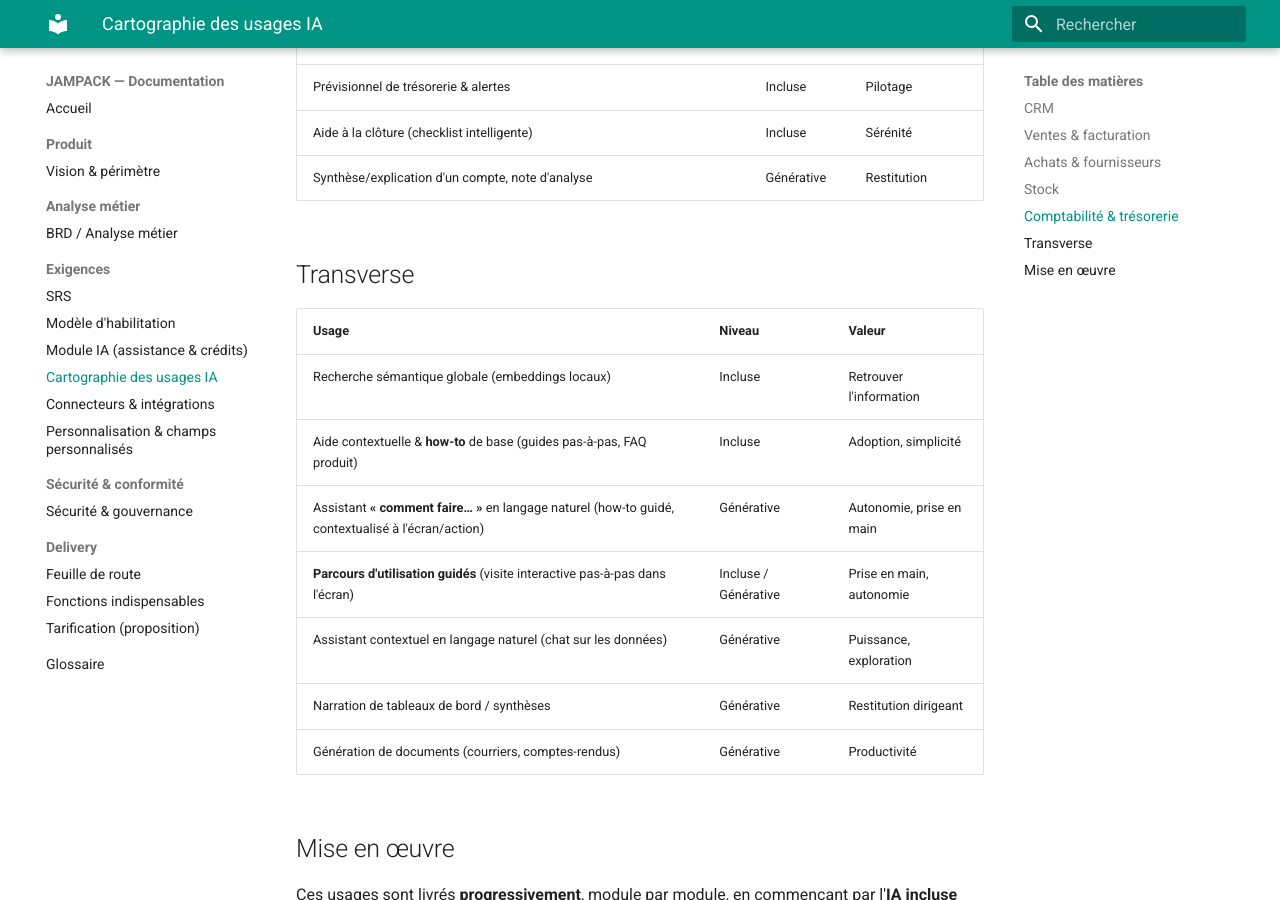
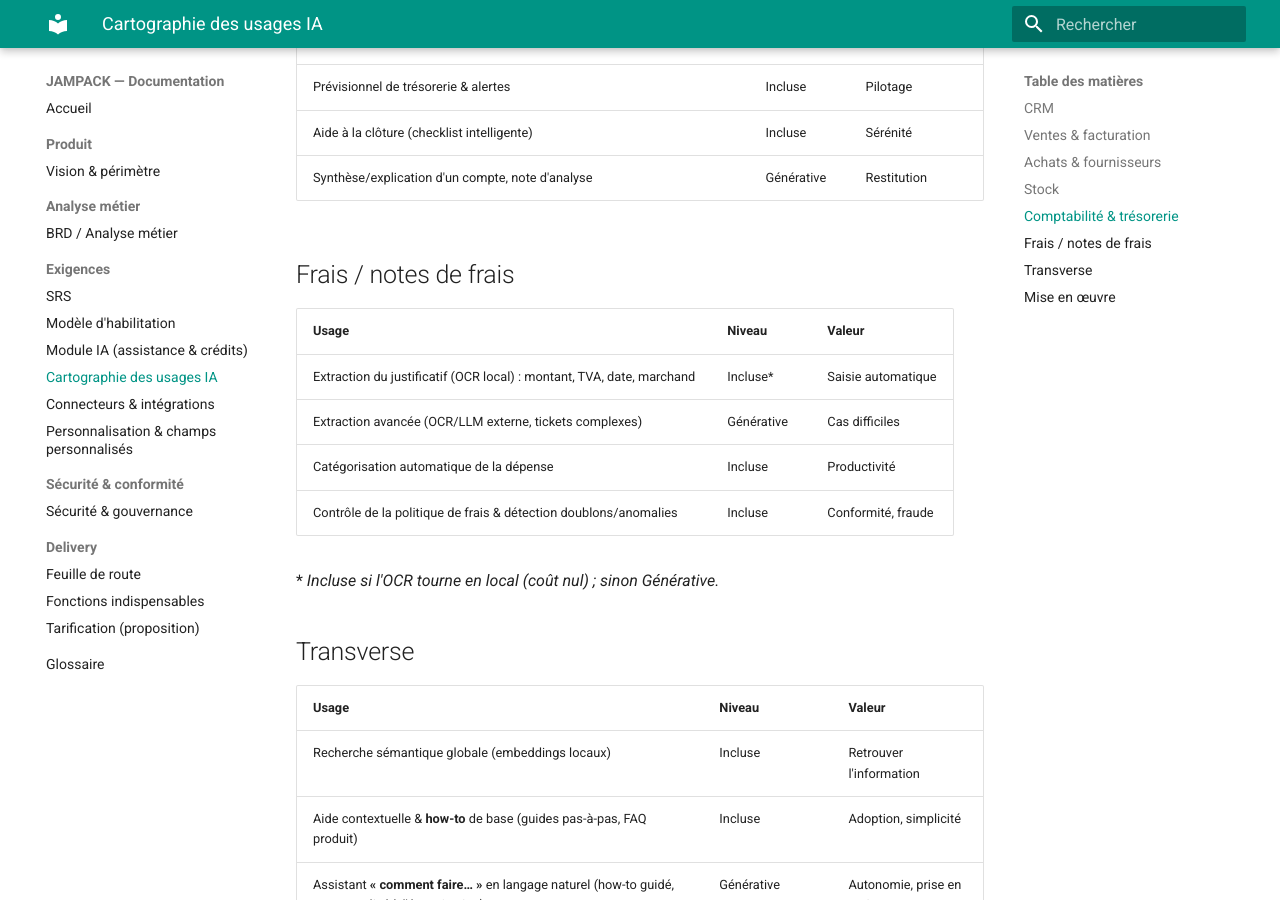
Before and after one commit to chrisx13/jampack-docs, an MkDocs documentation site: the page built from docs/20-exigences/ia-cartographie.md, in a window 1280 px wide and 900 px high, scrolled down 2455 px. Built offline with MkDocs 1.6.1 and Material for MkDocs 9.7.7, drawn with Linux system fonts in a browser that asks for light colours.

Commit message:
docs: module de gestion des frais / notes de frais par utilisateur
- RG-44: saisie par utilisateur (categories, HT/TVA/TTC + TVA recuperable, mode de
  paiement, affectation projet), justificatif+OCR, indemnites kilometriques, circuit
  brouillon->soumise->approuvee->remboursee->comptabilisee, plafonds/politique,
  integration comptable + export paie/EC; droits, cloisonnement societe, non-suppression, audit.
- Cartographie IA: section Frais (OCR justificatif, categorisation, controle politique/doublons).
- fonctions-indispensables + roadmap (Jalon I) alignes.

Co-Authored-By: Claude Opus 4.8 <noreply@anthropic.com>
Claude-Session: https://claude.ai/code/session_01Pwuv6ro2738bcQPvWxGDbM

```diff
--- a/docs/20-exigences/ia-cartographie.md
+++ b/docs/20-exigences/ia-cartographie.md
@@ -64,6 +64,17 @@ Règle transverse : l'IA **propose**, l'utilisateur **valide**. Les résultats g
 | Aide à la clôture (checklist intelligente) | Incluse | Sérénité |
 | Synthèse/explication d'un compte, note d'analyse | Générative | Restitution |
 
+## Frais / notes de frais
+
+| Usage | Niveau | Valeur |
+|---|---|---|
+| Extraction du justificatif (OCR local) : montant, TVA, date, marchand | Incluse* | Saisie automatique |
+| Extraction avancée (OCR/LLM externe, tickets complexes) | Générative | Cas difficiles |
+| Catégorisation automatique de la dépense | Incluse | Productivité |
+| Contrôle de la politique de frais & détection doublons/anomalies | Incluse | Conformité, fraude |
+
+\* *Incluse si l'OCR tourne en local (coût nul) ; sinon Générative.*
+
 ## Transverse
 
 | Usage | Niveau | Valeur |
```
Also changed, not shown: docs/10-analyse-metier/brd.md (+1 -0 lines), docs/70-delivery/fonctions-indispensables.md (+1 -1 lines), docs/70-delivery/roadmap.md (+2 -1 lines).
